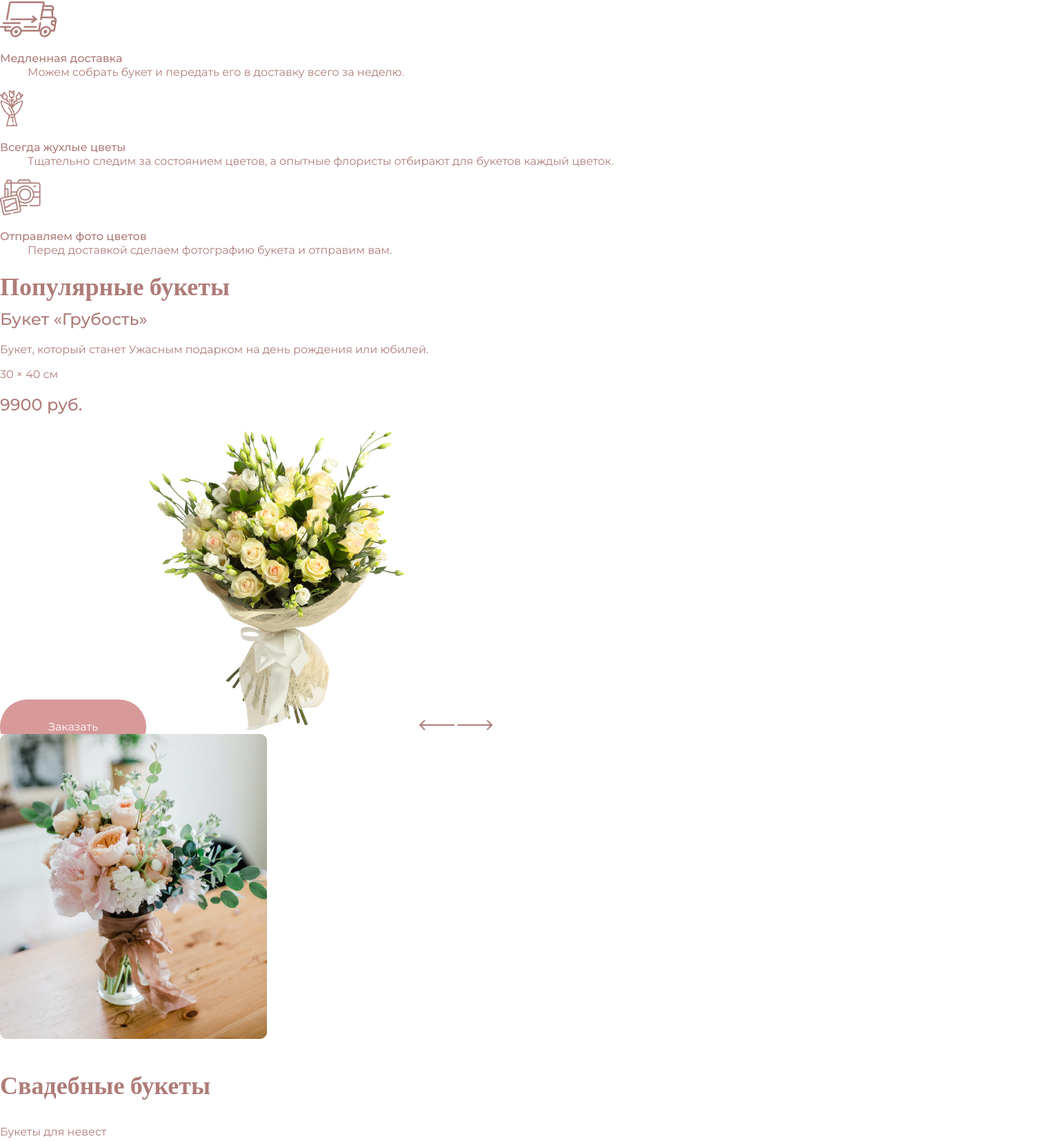
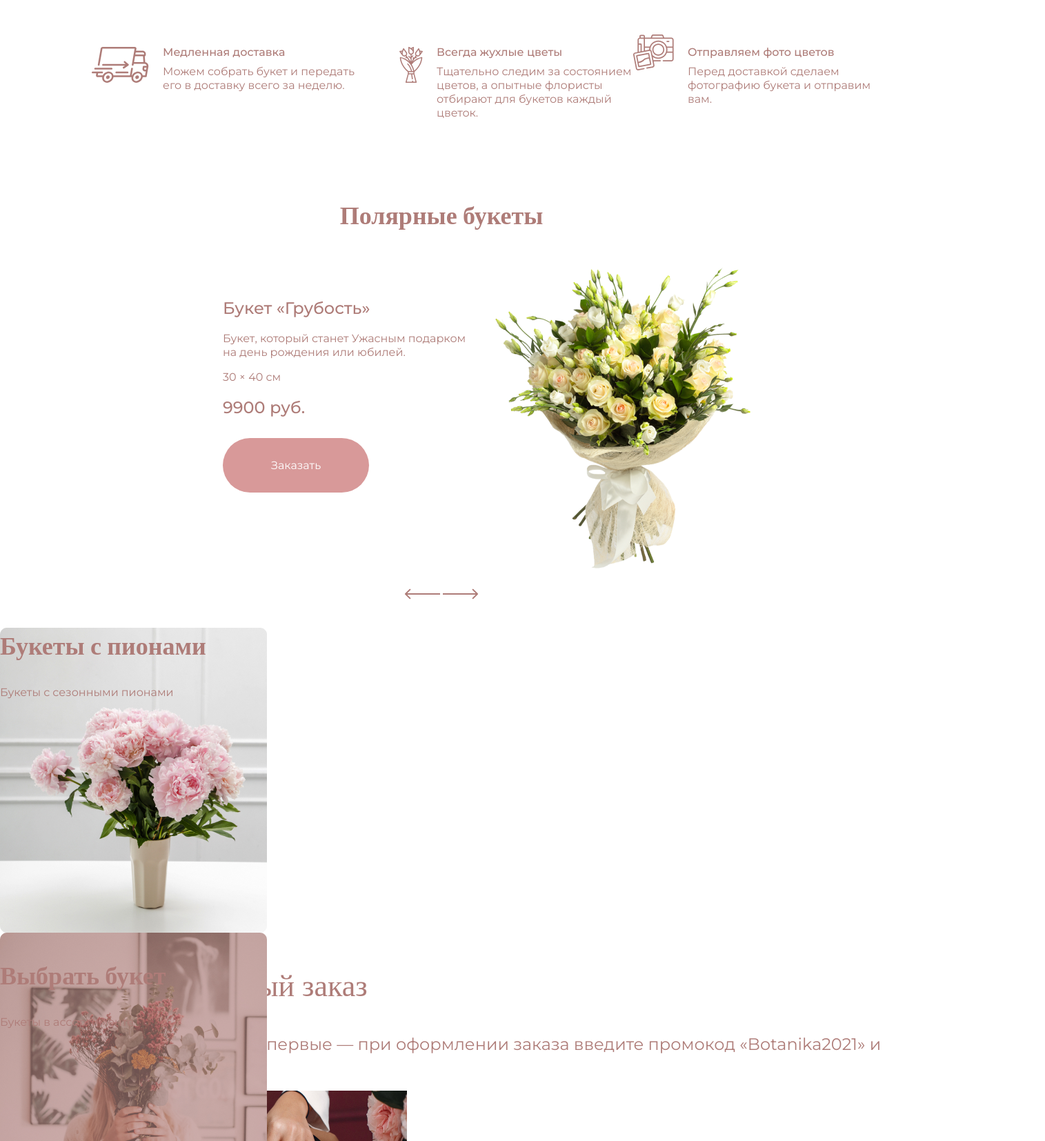
Before and after one commit to GoditZ/bit, a plain HTML site: page index.html in a window 1280 px wide. Shown: the part 671-2325 px from the top of the page at 69% size, 1515 px wide, since content can reach past the window. Drawn offline with nearby package versions, Linux system fonts and the light colour scheme; a web font is replaced by a local one.

Commit message:
Add files via upload

```diff
--- a/css/style.css
+++ b/css/style.css
@@ -72,11 +72,11 @@ span{
 	font-weight: normal;
 	line-height: 59px;
 }
-.l1{
+.l{
 	width: 1440px;
 	margin: 0 auto;
 }
-.l1 p{
+.l p{
 	font-weight: normal;
 	font-size: 24px;
 }
@@ -86,11 +86,11 @@ dt{
 dd{
 	font-style: normal;
 }
-.l1-2 {
+.l2 {
 	padding-left: 75px;
 	line-height: 1.3;
 }
-.l1-2>h1{
+.l2>h1{
 	margin-top: 81px;
 }
 .button {
@@ -103,10 +103,10 @@ dd{
 	border: none;
 	color: white;
 }
-.l2{
+.butt{
 	margin-top: 64px;
 }
-.l1-1 {
+.l1 {
 	display: flex;
 }
 .flowers {
@@ -120,8 +120,94 @@ dd{
 	padding-bottom: 50px;
 	padding-left: 20px;
 }
+
+.usl{
+	width: 1440px;
+	margin: 0 auto;
+	display: flex;
+	padding-left: 75px;
+	padding-top: 48px;
+}
+.u1,
+.u2,
+.u3{
+	width: 285px;
+	margin-left: 20px;
+}
+.usl1{
+	margin-left: 58px;
+	margin-top: 18px;
+}
+dd{
+	margin-left: 0;
+	margin-top: 8px;
+}
+.slider{
+	padding-top: 80px;
+	text-align: center;
+}
 .slider p{
 	font-style: normal;
+}
+.slider-main{
+	width: 1440px;
+	margin: 0 auto;
+	display: flex;
+}
+.slider-info{
+	width: 375px;
+	text-align: left;
+	margin: 63px 20px 51px 323px;
+}
+.img-slider{
+	margin-top: 36px;
+	margin-bottom: 24px;
+}
+.picture{
+
+}
+.picture-1{
+	height: 442px;
+	background: url(../img/well.jpg) no-repeat;
+	position: relative;
+
+}
+.picture-1>.hoverpicture{
+	position: absolute;
+	top: 0;
+	left: 0;
+	background-color: rgba(174, 124, 120, 0.6);
+	border-radius: 10px;
+	height: 442px;
+	width: 387px;
+}
+.picture-2{
+	height: 442px;
+	background: url(../img/well1.jpg) no-repeat;
+	position: relative;
+}
+.picture-2>.hoverpicture{
+	position: absolute;
+	top: 0;
+	left: 0;
+	background-color: rgba(174, 124, 120, 0.6);
+	border-radius: 10px;
+	height: 442px;
+	width: 387px;
+}
+.picture-3{
+	height: 442px;
+	background: url(../img/well3.jpg) no-repeat;
+	position: relative;
+}
+.picture-3>.hoverpicture{
+	position: absolute;
+	top: 0;
+	left: 0;
+	background-color: rgba(174, 124, 120, 0.6);
+	border-radius: 10px;
+	height: 442px;
+	width: 387px;
 }
 .picture h3{
 	font-family: Playfair Display;
--- a/index.html
+++ b/index.html
@@ -28,11 +28,11 @@
     </nav>
   </header>
   <main>
-    <section class="l1">
-      <div class="l1-1">
-      <div class="l1-2">
+    <section class="l">
+      <div class="l1">
+      <div class="l2">
       <h1 class="hh-1">Авторские букеты<br><span>в Петербурге</span></h1>
-      <p>Оригинальные свежие букеты<br>с доставкой по всему городу</p><div class="l2">
+      <p>Оригинальные свежие букеты<br>с доставкой по всему городу</p><div class="butt">
       <a href="#" class="button">Смотреть каталог</a>
     </div>
     </div>
@@ -43,16 +43,23 @@
     </div>
     </section>
     <section class="usl">
+      <div class="usl1">
       <img src="img/car.svg" alt="">
+      </div>
+      <div class="u1">
       <dl>
-        <dt>
+        <dt class="pic1">
           Медленная доставка
         </dt>
         <dd>
           Можем собрать букет и передать его в доставку всего за неделю.
         </dd>
       </dl>
+      </div>
+      <div class="usl1">
       <img src="img/flowers.svg" alt="">
+      </div>
+      <div class="u2">
       <dl>
         <dt>
           Всегда жухлые цветы
@@ -61,7 +68,11 @@
           Тщательно следим за состоянием цветов, а опытные флористы отбирают для букетов каждый цветок.
         </dd>
       </dl>
+      </div>
+      <div class="order-logo">
       <img src="img/photo.svg" alt="">
+      </div>
+      <div class="u3">
       <dl>
         <dt>
           Отправляем фото цветов
@@ -70,41 +81,51 @@
           Перед доставкой сделаем фотографию букета и отправим вам.
         </dd>
       </dl>
+      </div>
     </section>
     <section class="slider">
-      <h2>Популярные букеты</h2>
+      <h2>Полярные букеты</h2>
+      <div class="slider-main">
+        <div class="slider-info">
       <h3>Букет «Грубость»</h3>
       <p>Букет, который станет Ужасным подарком на день рождения или юбилей.</p>
       <p>30 × 40 см</p>
       <h3>9900 руб.</h3>
-      <a href="#" class="button">Заказать</a>
+      <div class="butt">
+      <a href="#" class="button">Заказать</a></div></div>
+      <div class="img-slider">
       <img src="img/1.png" alt="Букет белых роз">
+      </div>
+    </div>
       <img src="img/arrow2.svg" alt="">
       <img src="img/arrow1.svg" alt="">
     </section>
     <section class="picture">
       <div class="picture-1">
+        <div class="hoverpicture">
         <a href="#">
-          <img src="img/well.jpg" alt="Свадебный букет">
           <h3>Свадебные букеты</h3>
           <p>Букеты для невест</p>
         </a>
       </div>
       <div>
+        <div class="picture-2">
         <a href="#">
-          <img src="img/well1.jpg" alt="Пионы">
           <h3>Букеты с пионами</h3>
           <p>Букеты с сезонными пионами</p>
         </a>
       </div>
       <div>
+        <div class="picture-3">
+          <div class="hoverpicture">
         <a href="#">
-          <img src="img/well3.jpg" alt="букет и девушка">
           <h3>Выбрать букет</h3>
           <p>Букеты в ассортименте</p>
         </a>
       </div>
+      </div>
     </section>
+
     <section class="sale">
       <h3>Скидка 10% на первый заказ</h3>
       <p>Если заказываете у нас букет впервые — при оформлении заказа введите промокод «Botanika2021» и получите скидку
@@ -163,9 +184,7 @@
       <img src="img/smell3.jpg" alt="Рука и букет">
     </section>
     <section class="review">
-      <h2>
-        Отзывы
-      </h2>
+      <h2>Отзывы</h2>
       <blockquote>Все ужасно! Долгое оформление заказа, выбор неудобного времени доставки. Всем большое неспасибо!<cite>Марина</cite></blockquote>
       <blockquote>Флористы грубые. Магазин находится прям рядом со свалкой. Букет разочаровал,заказывать больше не буду! <cite>Татьяна</cite></blockquote>
       <blockquote>Выбор букетов на любой вкус и цену. Бывают огромные цены, а флористы никогда не помогут!<cite>Ольга</cite></blockquote>
```
